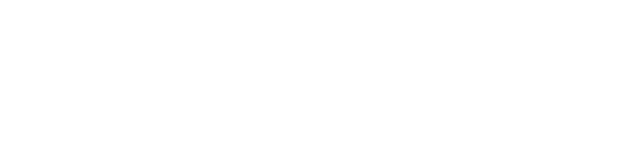
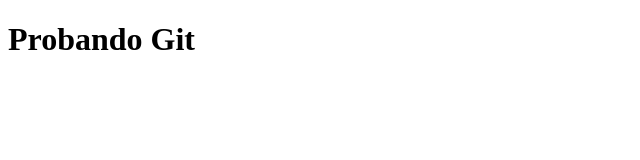
Before and after one commit to Dlopez1977/eliminar-por-favor, a plain HTML site: page prueba.html in a window 1280 px wide. Shown: the whole page, without its empty margins (0-640 px from the left). Drawn offline with Linux system fonts and the light colour scheme.

Commit message:
agregue titulo y h1 a Prueba

```diff
--- a/prueba.html
+++ b/prueba.html
@@ -4,9 +4,9 @@
     <meta charset="UTF-8">
     <meta http-equiv="X-UA-Compatible" content="IE=edge">
     <meta name="viewport" content="width=device-width, initial-scale=1.0">
-    <title>Document</title>
+    <title>Probando Git</title>
 </head>
 <body>
-
+    <h1>Probando Git</h1>
 </body>
 </html>
```
